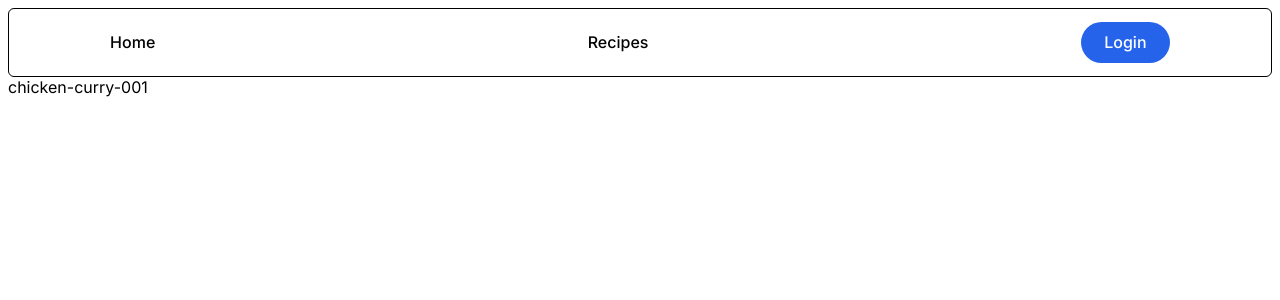
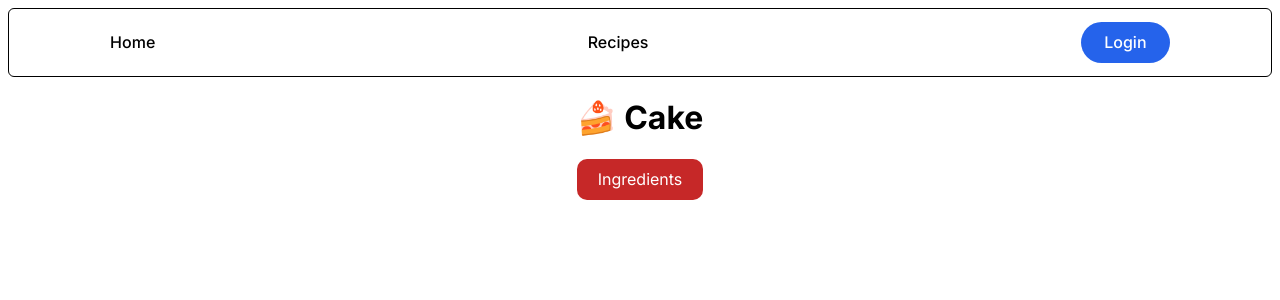
Before and after one commit to gluzandii/Recipe-Viewer, a React (Vite) app in the folder frontend-rv/: page /recipe/chicken-curry-001 in a window 1280 px wide. Shown: the top 300 px of the page. Built offline with nearby package versions, Linux system fonts and the light colour scheme.

Commit message:
Adds recipe page
Creates a recipe page displaying recipe details and a link to the ingredients list.

The recipe instructions are now an array of strings instead of a single string.
Styles the recipe page with a button to view ingredients.

```diff
--- a/frontend-rv/src/library/Recipe.ts
+++ b/frontend-rv/src/library/Recipe.ts
@@ -1,6 +1,6 @@
 export type Recipe = {
     name: string;
     hash: string;
-    instructions: string;
+    instructions: string[];
     iconEmoji: string;
 }
--- /dev/null
+++ b/frontend-rv/src/pages/recipe/Recipe.module.scss
@@ -0,0 +1,32 @@
+.recipe {
+  display: flex;
+  justify-content: center;
+}
+
+.ingredientButton {
+  @extend .recipe;
+
+  margin-left: 45%;
+  margin-right: 45%;
+  text-decoration: none;
+  font-size: 1rem;
+  padding: 0.6rem 1.4rem;
+  background-color: #c62828;
+  color: white;
+  border-radius: 10px;
+  border: 1px solid transparent;
+  //font-weight: 500;
+  transition: box-shadow 0.3s ease, transform 0.3s ease, filter 0.3s ease;
+}
+
+.ingredientButton:hover {
+  box-shadow: 0 0 12px rgba(255, 80, 80, 0.8), 0 0 24px rgba(255, 80, 80, 0.6);
+  transform: scale(1.05);
+  filter: brightness(1.15);
+}
+
+.instructions {
+  margin-top: 2rem;
+  line-height: 1.6;
+  white-space: pre-line;
+}
--- a/frontend-rv/src/pages/recipe/Recipe.tsx
+++ b/frontend-rv/src/pages/recipe/Recipe.tsx
@@ -1,14 +1,25 @@
-import {useParams} from "react-router-dom";
+import {Link, useParams} from "react-router-dom";
 import type {Recipe} from "../../library/Recipe.ts";
+
+import styles from "./Recipe.module.scss"
 
 export default function Recipe() {
     const {recipeID} = useParams<{ recipeID: string }>();
 
     const recipe: Recipe = {
         iconEmoji: "🍰",
-        name: "Sample Recipe",
+        name: "Cake",
         hash: recipeID ?? "sample-recipe",
-        instructions: "Mix all ingredients and bake for 30 minutes."
+        instructions: [
+            "one",
+            "two",
+            "three"
+        ]
     };
-    return <div>{recipeID}</div>;
+    return (
+        <div>
+            <h1 className={styles.recipe}>{recipe.iconEmoji} {recipe.name}</h1>
+            <Link to={`/ingredients/${recipeID}`} className={styles.ingredientButton}>Ingredients</Link>
+        </div>
+    )
 }
```
